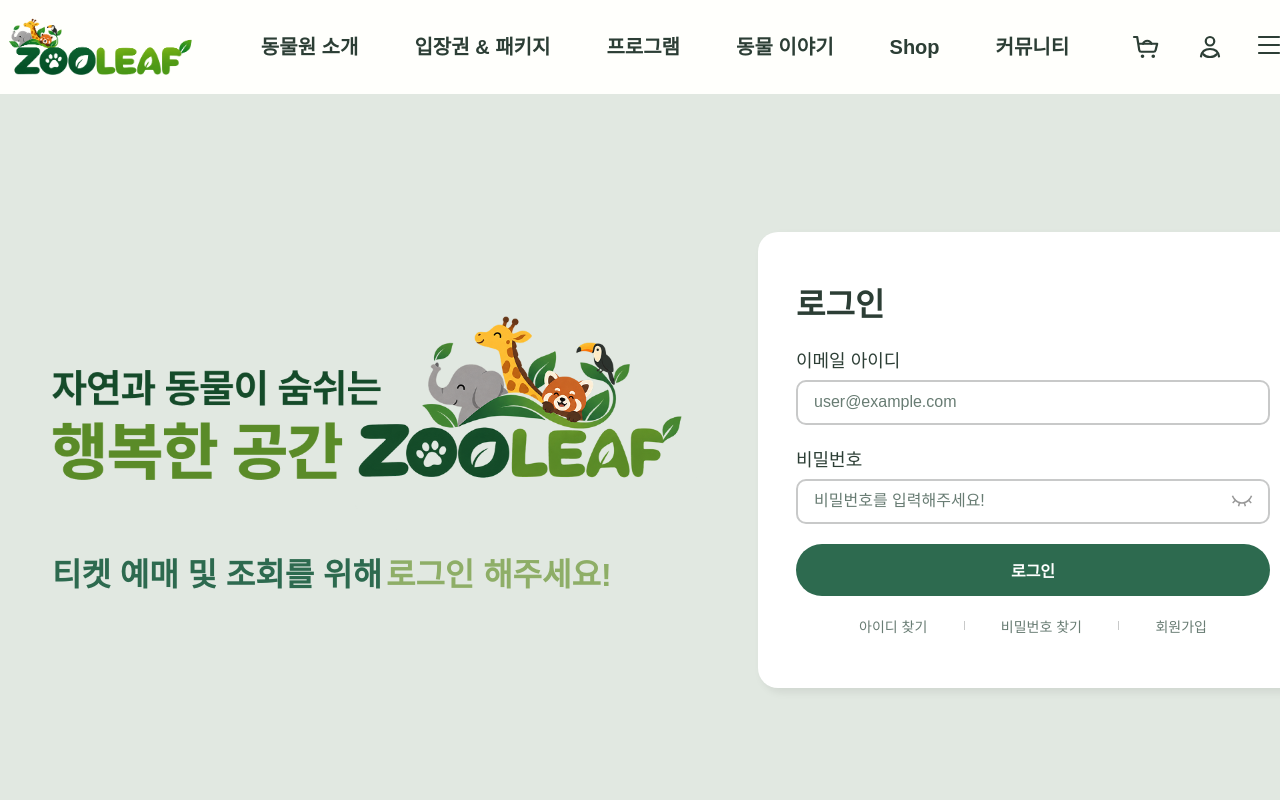
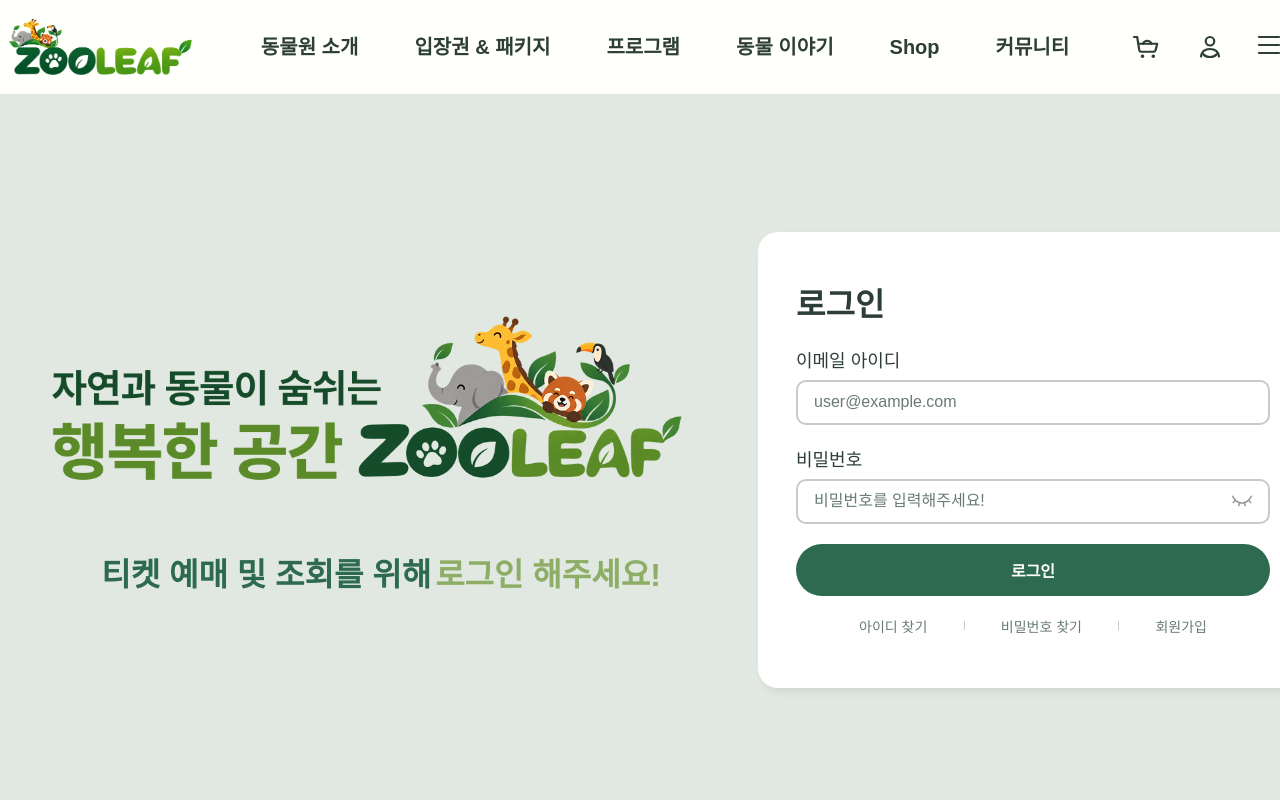
Before and after one commit to dhwmgl12-ux/zooleaf, a React (Vite) app: page /login in a window 1280 px wide. Shown: the top 800 px of the page. Built offline with nearby package versions, Linux system fonts and the light colour scheme; no server answers; a web font is replaced by a local one.

Commit message:
feat: variant prop으로 로그인/회원가입 레이아웃 분기 처리 chore: LoginPage.styles.js -> AuthPage.styles.js로 변경

```diff
--- a/src/pages/LoginPage.styles.js
+++ b/src/pages/AuthPage.styles.js
@@ -5,6 +5,8 @@
   display: flex;
   flex: 1;
   min-height: 732px;
+  padding: ${(props) => (props.variant === 'signup' ? theme.spacing[40] : theme.spacing[80])} 0;
+  margin-bottom: -${theme.spacing[200]}; // 협의 or 수정 필요
 `;
 
 export const PageContainer = styled.div`
@@ -17,12 +19,11 @@
   width: 100%;
 `;
 
-
 export const IllustrationSide = styled.div`
   display: flex;
   flex-direction: column;
   justify-content: center;
-  align-items: flex-start;
+  align-items: ${(props) => (props.variant === 'signup' ? 'flex-end' : 'flex-start')};
   padding: ${theme.spacing[40]} 0 ${theme.spacing[80]} ${theme.spacing[80]};
   `;
 
@@ -30,30 +31,29 @@
   display: flex;
   width: 658px;
   flex-direction: column;
-  align-items: flex-start;
+  align-items: ${(props) => (props.variant === 'signup' ? 'center' : 'flex-start')};
+  justify-content: center;
   gap: ${theme.spacing[8]};
   `;
 
 export const HeroImage = styled.img`
   max-width: 100%;
   height: auto;
-  /* margin-bottom: ${theme.spacing[24]}; */
   `;
 
 export const TextGroup = styled.div`
   width: 658px;
   display: flex;
-  align-items: flex-start;
+  justify-content: center;
   gap: ${theme.spacing[4]};
-  flex-shrink:0;
-`
-
+  flex-shrink: 0;
+  `;
 
 export const SubText = styled.p`
   font-size: ${theme.fontSize.h3.size};
   font-weight: ${theme.fontWeight.bold};
   color: ${theme.colors.primary};
-  text-align: left;
+  text-align: ${(props) => (props.variant === 'signup' ? 'right' : 'left')};
   margin: 0;
   `;
 
@@ -61,7 +61,7 @@
   font-size: ${theme.fontSize.h3.size};
   font-weight: ${theme.fontWeight.bold};
   color: ${theme.colors.secondary};
-  text-align: center;
+  text-align: ${(props) => (props.variant === 'signup' ? 'right' : 'left')};
   margin: 0;
 `;
 
```
Also changed, not shown: src/pages/LoginPage.jsx (+16 -7 lines). Lines whose indentation alone changed are shown as unchanged.
